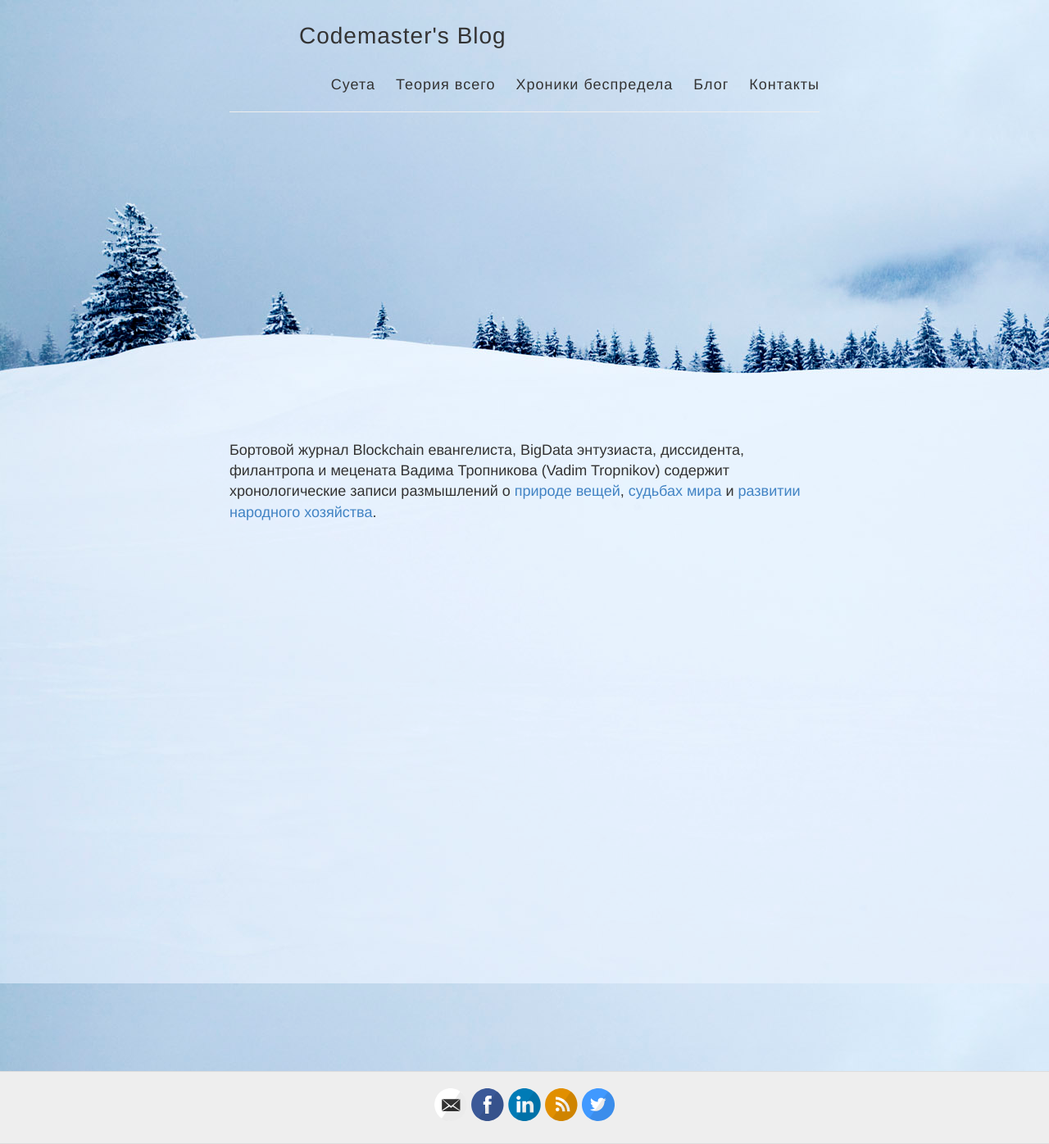
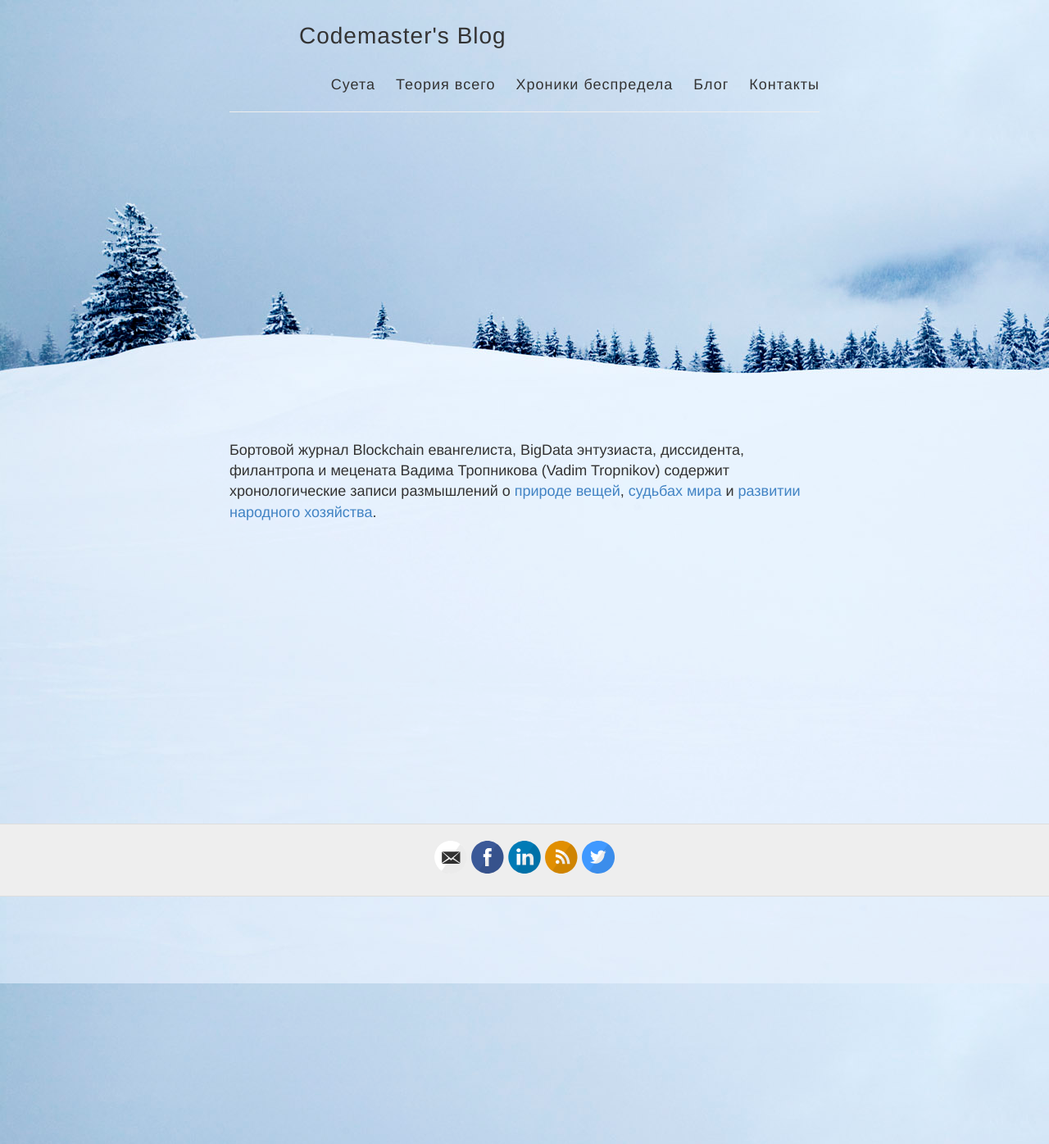
Before and after one commit to decrafts/r, a Jekyll site: the page built from index.md, in a window 1280 px wide. Shown: the whole page at 82% size. Built offline with Jekyll 4.4.1, drawn with Linux system fonts in a browser that asks for light colours; comment, search, counter and statistics services are not loaded.

Commit message:
Update index.md

```diff
--- a/index.md
+++ b/index.md
@@ -16,5 +16,3 @@ body {
 
 <br/><br/><br/><br/><br/><br/>
 <br/><br/><br/><br/><br/><br/>
-<br/><br/><br/><br/><br/><br/>
-<br/><br/><br/><br/><br/><br/>
```
